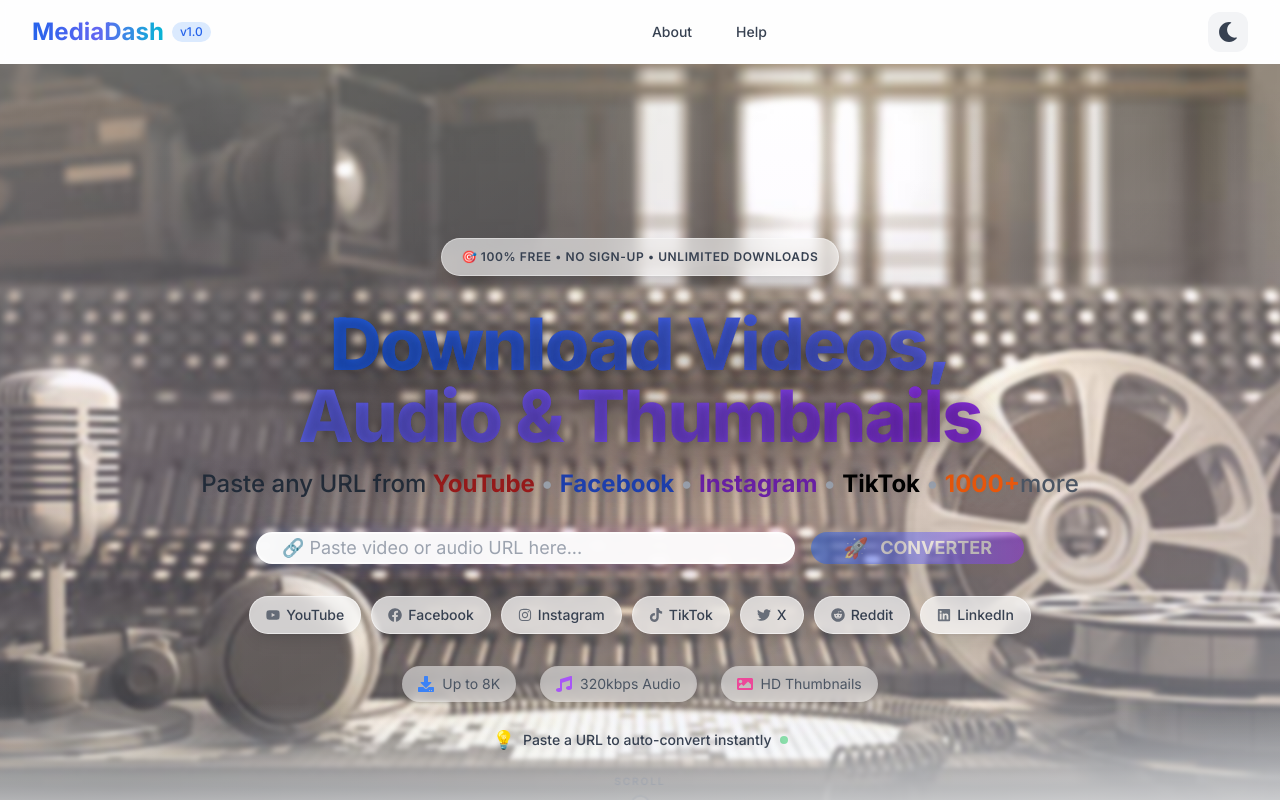
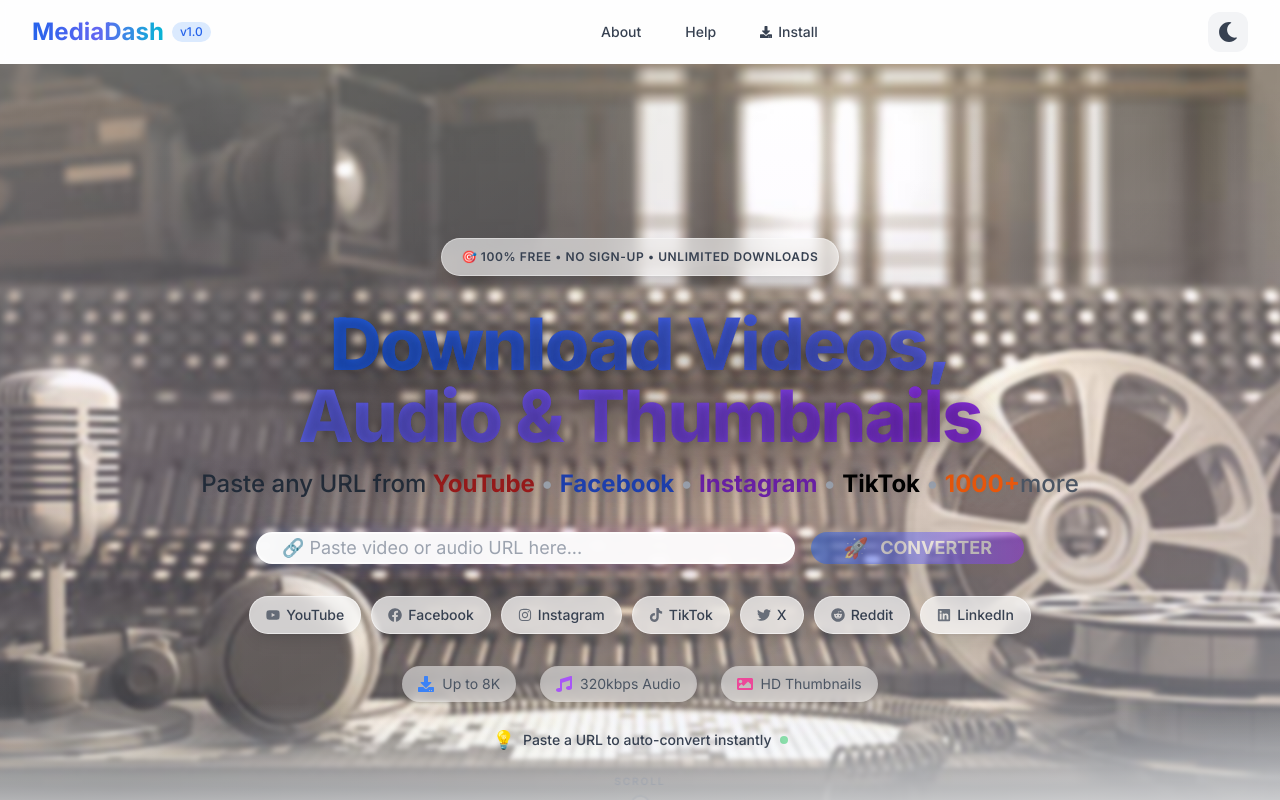
Before and after one commit to amila-sandaruwan-git/MediaDash, a Next.js app: page / in a window 1280 px wide. Shown: the top 800 px of the page. Built offline with nearby package versions, Linux system fonts and the light colour scheme.

Commit message:
Updated Navbar,InstallSection , added desktop app link to the site

```diff
--- a/app/components/InstallSection.tsx
+++ b/app/components/InstallSection.tsx
@@ -2,40 +2,33 @@
 
 'use client'
 
-import { FaWindows, FaApple, FaLinux, FaDownload } from 'react-icons/fa'
-
-const platforms = [
-  {
-    name: 'Windows',
-    icon: FaWindows,
-    color: 'text-blue-600',
-    downloadUrl: '#',
-    version: 'v1.0.0'
-  },
-  {
-    name: 'macOS',
-    icon: FaApple,
-    color: 'text-gray-700 dark:text-gray-300',
-    downloadUrl: '#',
-    version: 'v1.0.0'
-  },
-  {
-    name: 'Linux',
-    icon: FaLinux,
-    color: 'text-orange-600',
-    downloadUrl: '#',
-    version: 'v1.0.0'
-  }
-]
+import { FaWindows } from 'react-icons/fa'
 
 export default function InstallSection() {
   return (
     <section id="install" className="py-16 px-4 max-w-6xl mx-auto">
+      <div className="text-center mb-12">
+        <h2 className="text-3xl md:text-4xl font-bold mb-4">
+          Download MediaDash for Windows
+        </h2>
+        <p className="text-lg text-gray-600 dark:text-gray-300">
+          Get the desktop app for the best experience.
+        </p>
+      </div>
 
-
-
-
-
+      <div className="flex justify-center">
+        <a
+          href="https://drive.google.com/uc?export=download&id=1HXIZaWUNToQfvqY8HjPgrapT_CV0PMfU"
+          download
+          className="inline-flex items-center gap-3 px-8 py-4 bg-blue-600 hover:bg-blue-700 text-white text-lg font-semibold rounded-xl shadow-lg hover:shadow-xl transition-all duration-300 hover:scale-105"
+        >
+          <FaWindows className="w-6 h-6" />
+          Download for Windows
+        </a>
+      </div>
+      <p className="mt-4 text-center text-sm text-gray-500 dark:text-gray-400">
+        Version 1.0.0 • Setup Installer (EXE) • 74MB
+      </p>
     </section>
   )
 }
--- a/app/components/Navbar.tsx
+++ b/app/components/Navbar.tsx
@@ -101,7 +101,26 @@
               <div className="absolute inset-0 rounded-xl bg-gradient-to-r from-blue-500/20 to-purple-500/20 opacity-0 group-hover:opacity-100 transition-opacity duration-300" />
             </button>
 
-
+            {/* ============================================
+                INSTALL BUTTON - NEW
+                ============================================ */}
+            <button
+              onClick={() => scrollToSection('install')}
+              className="relative px-5 py-2.5 rounded-xl text-sm font-medium
+                text-gray-700 dark:text-gray-300
+                hover:text-blue-600 dark:hover:text-blue-400
+                transition-all duration-300
+                hover:bg-blue-50 dark:hover:bg-blue-900/20
+                hover:shadow-md dark:hover:shadow-blue-500/10
+                group
+              "
+            >
+              <span className="relative z-10 flex items-center gap-1.5">
+                <FaDownload className="text-xs" />
+                Install
+              </span>
+              <div className="absolute inset-0 rounded-xl bg-gradient-to-r from-blue-500/20 to-purple-500/20 opacity-0 group-hover:opacity-100 transition-opacity duration-300" />
+            </button>
           </div>
 
           {/* Right side - Dark Mode Toggle */}
--- a/next.config.js
+++ b/next.config.js
@@ -1,7 +1,6 @@
 /** @type {import('next').NextConfig} */
 const nextConfig = {
-  // Comment this out if you want the API to work in development
-  // output: 'export',
+
   images: {
     domains: ['i.ytimg.com', 'img.youtube.com'],
     unoptimized: true,
```
